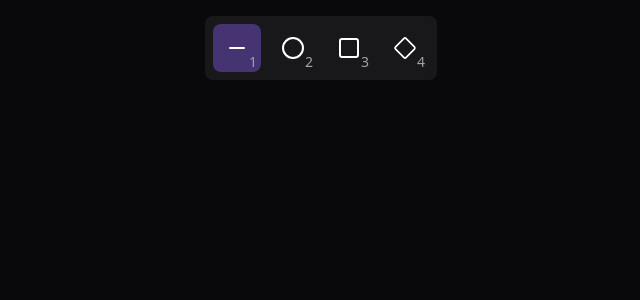
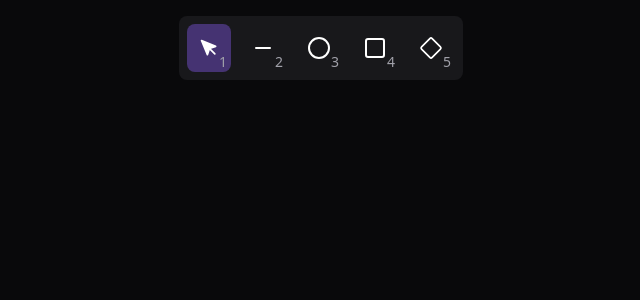
Before and after one commit to carlos8v/canvas, a React (Vite) app: page / in a window 1280 px wide. Shown: the top 300 px of the page, without its empty margins (319-959 px from the left). Built offline with nearby package versions, Linux system fonts and the light colour scheme.

Commit message:
feat: add line drawing

```diff
--- a/package.json
+++ b/package.json
@@ -12,7 +12,8 @@
   "dependencies": {
     "react": "^18.2.0",
     "react-dom": "^18.2.0",
-    "react-feather": "^2.0.10"
+    "react-feather": "^2.0.10",
+    "zustand": "^4.5.2"
   },
   "devDependencies": {
     "@types/react": "^18.2.66",
--- a/src/App.jsx
+++ b/src/App.jsx
@@ -1,13 +1,16 @@
 import React from 'react'
 
 import { CanvasProvider } from './contexts/CanvasContext'
+import { PaintProvider } from './contexts/PaintContext'
 
 import { CanvasWrapper } from './CanvasWrapper'
 
 function App() {
   return (
     <CanvasProvider>
-      <CanvasWrapper />
+      <PaintProvider>
+        <CanvasWrapper />
+      </PaintProvider>
     </CanvasProvider>
   )
 }
--- a/src/CanvasWrapper.jsx
+++ b/src/CanvasWrapper.jsx
@@ -1,18 +1,20 @@
-import React from 'react'
 import { Canvas } from './components/Canvas'
 import { Tools } from './components/Tools'
 
+import { CanvasProvider } from './contexts/CanvasContext'
+import { usePaintContext } from './contexts/PaintContext'
+
 import { useCanvas } from './hooks/useCanvas'
-import { CanvasProvider } from './contexts/CanvasContext'
 
 export function CanvasWrapper() {
-  const { canvasRef, ctx } = useCanvas()
+  const { canvasRef } = useCanvas()
+  const { handlePaint } = usePaintContext()
 
   function handleClick(e) {
-    ctx.current.fillStyle = '#fff'
-    ctx.current.beginPath()
-    ctx.current.arc(e.clientX, e.clientY, 20, 0, 2 * Math.PI)
-    ctx.current.fill()
+    handlePaint({
+      x: e.clientX,
+      y: e.clientY,
+    })
   }
 
   return (
--- a/src/components/Canvas.jsx
+++ b/src/components/Canvas.jsx
@@ -1,17 +1,17 @@
 import { useRef, useEffect, useState, forwardRef } from 'react'
+
+import { classnames } from '../utils/classnames'
+import { usePaintContext } from '../contexts/PaintContext'
 
 export const Canvas = forwardRef((props, ref) => {
   const wrapperRef = useRef(null)
   const [canvasWidth, setCanvasWidth] = useState(0)
   const [canvasHeight, setCanvasHeight] = useState(0)
 
+  const { mode, draw } = usePaintContext()
+
   useEffect(() => {
     getCanvasDimensions()
-
-    const canvas = ref.current
-    const context = canvas.getContext('2d')
-    context.fillStyle = '#09090b'
-    context.fillRect(0, 0, context.canvas.width, context.canvas.height)
   }, [])
 
   useEffect(() => {
@@ -21,6 +21,10 @@ export const Canvas = forwardRef((props, ref) => {
       window.removeEventListener('resize', getCanvasDimensions)
     }
   }, [])
+
+  useEffect(() => {
+    draw()
+  }, [canvasWidth, canvasHeight])
 
   function getCanvasDimensions() {
     if (wrapperRef.current) {
@@ -37,6 +41,9 @@ export const Canvas = forwardRef((props, ref) => {
         width={canvasWidth}
         height={canvasHeight}
         onClick={props.onClick}
+        className={classnames({
+          'cursor-crosshair': mode !== 'pointer',
+        })}
         {...props}
       ></canvas>
     </div>
--- a/src/components/Tools.jsx
+++ b/src/components/Tools.jsx
@@ -1,33 +1,73 @@
 import { useState } from 'react'
-import { Minus, Circle, Square } from 'react-feather'
+import { MousePointer, Minus, Circle, Square } from 'react-feather'
 
 import { classnames } from '../utils/classnames'
+import { usePaintContext } from '../contexts/PaintContext'
 
 const tools = [
   {
+    id: 'pointer',
+    label: 'Seleção',
+    Icon: ({ active }) => (
+      <MousePointer
+        className={classnames({
+          'w-5 h-5 text-white transition': true,
+          'fill-white': active,
+        })}
+      />
+    ),
+  },
+  {
     id: 'line',
     label: 'Linha',
-    Icon: <Minus className="w-6 h-6 text-white" />,
+    Icon: () => <Minus className="w-6 h-6 text-white transition" />,
   },
   {
     id: 'circle',
     label: 'Elipse',
-    Icon: <Circle className="w-6 h-6 text-white" />,
+    Icon: ({ active }) => (
+      <Circle
+        className={classnames({
+          'w-6 h-6 text-white transition': true,
+          'fill-white': active,
+        })}
+      />
+    ),
   },
   {
     id: 'square',
     label: 'Retângulo',
-    Icon: <Square className="w-6 h-6 text-white" />,
+    Icon: ({ active }) => (
+      <Square
+        className={classnames({
+          'w-6 h-6 text-white transition': true,
+          'fill-white': active,
+        })}
+      />
+    ),
   },
   {
     id: 'diamond',
     label: 'Losango',
-    Icon: <Square className="w-6 h-5 text-white rotate-45" />,
+    Icon: ({ active }) => (
+      <Square
+        className={classnames({
+          'w-6 h-5 text-white rotate-45 transition': true,
+          'fill-white': active,
+        })}
+      />
+    ),
   },
 ]
 
 export const Tools = () => {
+  const { setMode } = usePaintContext()
   const [selectedToolIdx, setSelectedToolIdx] = useState(0)
+
+  function handleSelectTool(id, idx) {
+    setMode(id)
+    setSelectedToolIdx(idx)
+  }
 
   return (
     <div className="fixed top-0 left-1/2 -translate-x-1/2 mt-4 p-2 bg-zinc-900 z-10 rounded-lg flex gap-2">
@@ -36,14 +76,14 @@ export const Tools = () => {
           key={id}
           type="button"
           title={label}
-          onClick={() => setSelectedToolIdx(idx)}
+          onClick={() => handleSelectTool(id, idx)}
           className={classnames({
             'rounded-lg cursor-pointer p-3 transition relative': true,
             'hover:bg-zinc-800': idx !== selectedToolIdx,
             'bg-violet-500/40': idx === selectedToolIdx,
           })}
         >
-          {Icon}
+          <Icon active={idx === selectedToolIdx} />
           <span className="absolute bottom-0 right-1 text-sm font-thin text-zinc-400 select-none">
             {idx + 1}
           </span>
--- /dev/null
+++ b/src/contexts/PaintContext.jsx
@@ -0,0 +1,77 @@
+import { createContext, useContext, useEffect } from 'react'
+
+import { useCanvas } from '../hooks/useCanvas'
+
+import { usePaintStore } from '../store/paintStore'
+import { drawBackground, drawByType, drawLine } from '../utils/draw'
+
+const paintContext = createContext({
+  mode: 'pointer',
+  setMode: () => {},
+  handlePaint: () => {},
+  draw: () => {},
+})
+
+export const usePaintContext = () => useContext(paintContext)
+
+export const PaintProvider = ({ children }) => {
+  const { ctx } = useCanvas()
+
+  const drawings = usePaintStore((store) => store.drawings)
+  const addDraw = usePaintStore((store) => store.addDraw)
+
+  const mode = usePaintStore((store) => store.mode)
+  const setMode = usePaintStore((store) => store.setMode)
+
+  const isDrawing = usePaintStore((store) => store.isDrawing)
+  const setIsDrawing = usePaintStore((store) => store.setIsDrawing)
+
+  const firstPoint = usePaintStore((store) => store.firstPoint)
+  const setFirstPoint = usePaintStore((store) => store.setFirstPoint)
+
+  useEffect(() => {
+    draw()
+  }, [drawings])
+
+  function handlePaint({ x, y }) {
+    if (mode === 'line') {
+      if (!isDrawing) {
+        setFirstPoint({ x, y })
+        setIsDrawing(true)
+        return
+      }
+
+      setIsDrawing(false)
+      addDraw({
+        id: new Date().toISOString(),
+        type: 'line',
+        positions: [firstPoint, { x, y }],
+      })
+
+      setFirstPoint({ x: 0, y: 0 })
+    }
+  }
+
+  function draw() {
+    if (!ctx.current) return
+
+    drawBackground(ctx.current)
+    for (const draw of drawings) {
+      const drawFn = drawByType[draw.type]
+      if (drawFn) drawFn(ctx.current, draw)
+    }
+  }
+
+  return (
+    <paintContext.Provider
+      value={{
+        mode,
+        setMode,
+        handlePaint,
+        draw,
+      }}
+    >
+      {children}
+    </paintContext.Provider>
+  )
+}
--- /dev/null
+++ b/src/store/paintStore.js
@@ -0,0 +1,16 @@
+import { create } from 'zustand'
+
+export const usePaintStore = create((set) => ({
+  drawings: [],
+  addDraw: (newDraw) => {
+    set(({ drawings: prevDrawings }) => ({
+      drawings: [...prevDrawings, newDraw],
+    }))
+  },
+  mode: 'pointer',
+  setMode: (mode) => set({ mode }),
+  isDrawing: false,
+  setIsDrawing: (isDrawing) => set({ isDrawing }),
+  firstPoint: { x: 0, y: 0 },
+  setFirstPoint: ({ x, y }) => set({ firstPoint: { x, y } }),
+}))
--- /dev/null
+++ b/src/utils/draw.js
@@ -0,0 +1,24 @@
+export function drawBackground(ctx) {
+  ctx.clearRect(0, 0, ctx.canvas.width, ctx.canvas.height)
+
+  // TODO: remove mocked
+  ctx.fillStyle = '#09090b'
+  ctx.fillRect(0, 0, ctx.canvas.width, ctx.canvas.height)
+}
+
+export function drawLine(ctx, { positions }) {
+  const [p1, p2] = positions
+
+  // TODO: remove mocked
+  ctx.strokeStyle = '#fff'
+  ctx.lineWidth = 2;
+
+  ctx.beginPath()
+  ctx.moveTo(p1.x, p1.y)
+  ctx.lineTo(p2.x, p2.y)
+  ctx.stroke()
+}
+
+export const drawByType = {
+  line: drawLine,
+}
```
Also changed, not shown: 1 other file (tests, documents, lock files or other folders).
